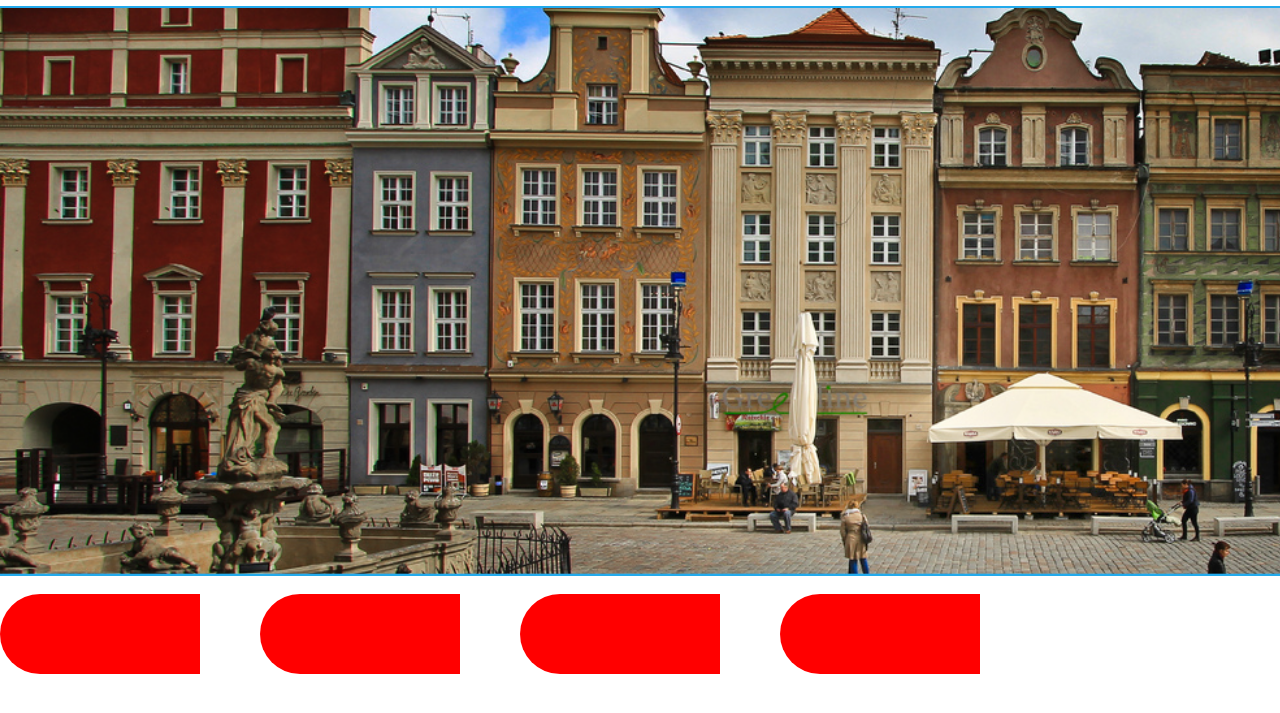
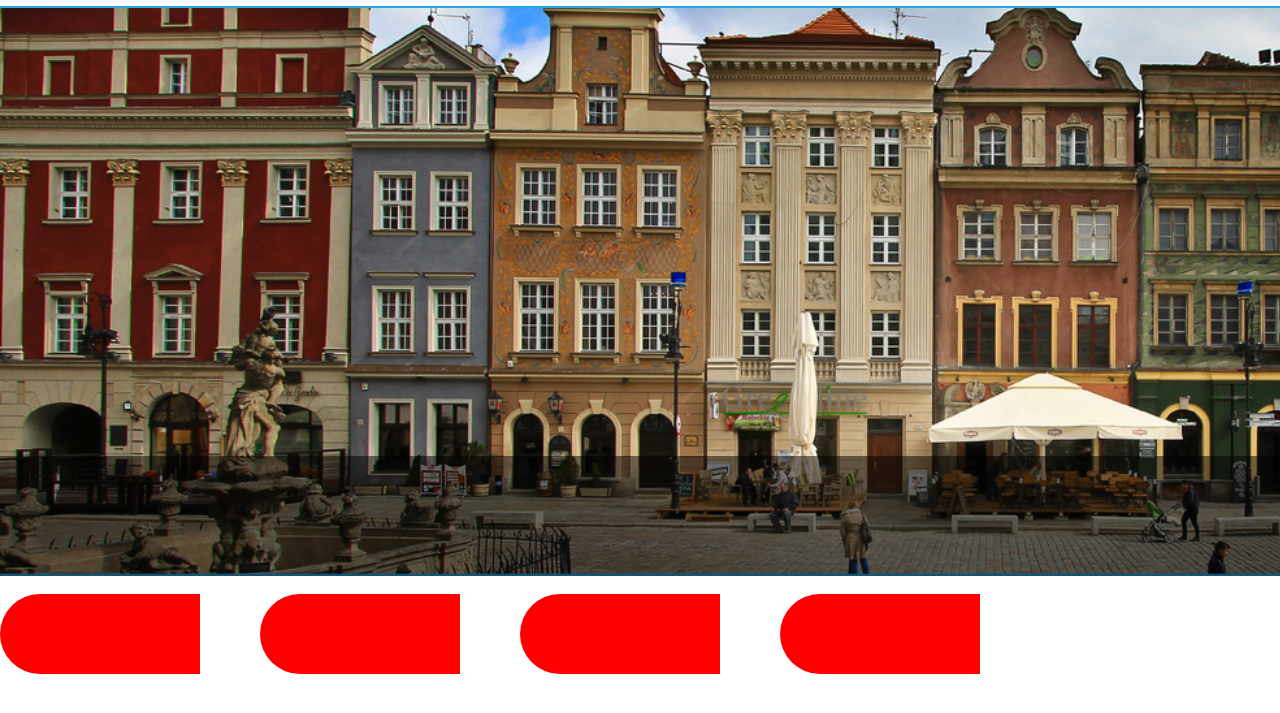
Before and after one commit to OlgaOrlova/Poznan, a plain HTML site: page testProject/text.html in a window 1280 px wide. Shown: the part 79-792 px from the top of the page. Drawn offline with Linux system fonts and the light colour scheme.

Commit message:
bottom overlay

```diff
--- a/testProject/css/style.css
+++ b/testProject/css/style.css
@@ -55,6 +55,7 @@ header {
 
 /* end navBar*/
 #main-content {
+    position: relative;
     z-index: 1;
     background-color: #22aaec;
     padding: 2px 0px 0px 0px;
@@ -63,8 +64,12 @@ header {
 
 }
 
-.s {
-    z-index: 2;
+#blocBar {
+    bottom: 0;
+    position: absolute;
+    height: 120px;
+    width: 1020px;
+    background-color: rgba(0, 0, 0, 0.5);
 }
 
 .notice {
@@ -81,6 +86,7 @@ header {
 
 @media (min-width: 1200px) {
     #main-content {
+        position: relative;
         padding: 2px 0px 0px 0px;
         z-index: 1;
         background-color: #22aaec;
@@ -94,10 +100,19 @@ header {
         height: 566px;
         background-image: url("../images/main-img2x.png");
     }
+
+    #blocBar {
+        bottom: 0;
+        position: absolute;
+        height: 120px;
+        width: inherit;
+        background-color: rgba(0, 0, 0, 0.5);
+    }
 }
 
 @media (min-width: 992px)and (max-width: 1199px) {
     #main-content {
+        position: relative;
         padding: 2px 0px 0px 0px;
         z-index: 1;
         background-color: #22aaec;
@@ -111,4 +126,12 @@ header {
         height: 511px;
         background-image: url("../images/main-img1_5.png");
     }
+
+    #blocBar {
+        bottom: 0;
+        position: absolute;
+        height: 120px;
+        width: 1199px;
+        background-color: rgba(0, 0, 0, 0.5);
+    }
 }
--- a/testProject/text.html
+++ b/testProject/text.html
@@ -45,6 +45,7 @@
 <section id="main-content" class="container">
     <!--<img src="images/загруженное.jpg" width="1100px "  height="450px" ;class="s">-->
     <img class="imageMain" src="images/main-img.png" width="1020" height="435">
+    <div id="blocBar"></div>
 <div class="notice"></div>
 <div class="notice"></div>
 <div class="notice"></div>
```
